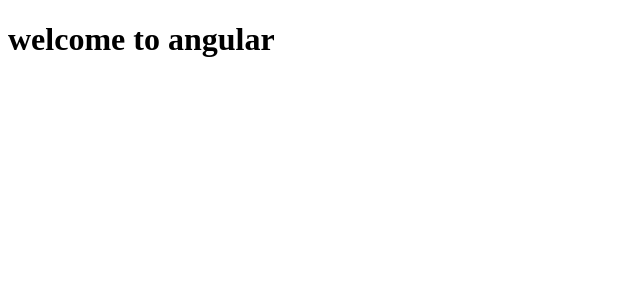
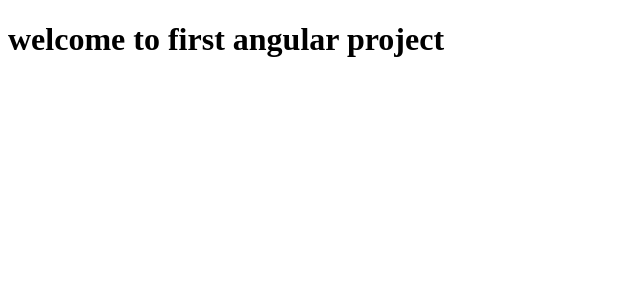
Before and after one commit to trainandhire/my-app3, an Angular app: page / in a window 1280 px wide. Shown: the top 300 px of the page, without its empty margins (0-640 px from the left). Built offline with nearby package versions, Linux system fonts and the light colour scheme.

Commit message:
welcome message changed.

```diff
--- a/src/app/app.component.html
+++ b/src/app/app.component.html
@@ -1 +1 @@
-<h1>welcome to angular</h1>
+<h1>welcome to first angular project</h1>
```
